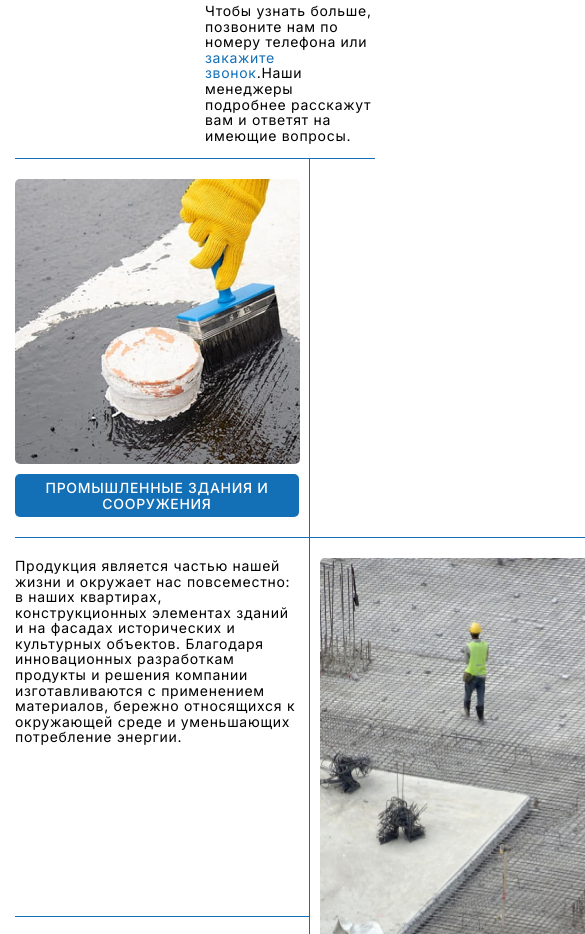
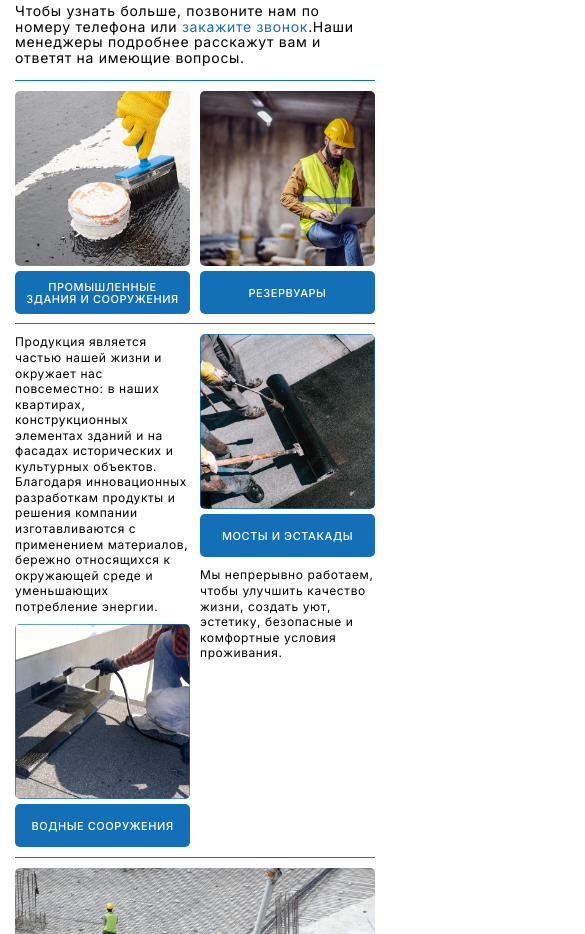
Before and after one commit to Kogut-Pavel/neotek, a website: page src/application.html in a window 390 px wide. Shown: the part 406-1340 px from the top of the page, 585 px wide, since content can reach past the window. Drawn offline with nearby package versions, Linux system fonts and the light colour scheme; files that its build step writes are made by us from their sources.

Commit message:
Adaptive of the application section is ready

```diff
--- a/src/application.html
+++ b/src/application.html
@@ -39,6 +39,7 @@ title: Application
                 </div>
             </div>
             <div class="grid__middle">
+                <div class="grid__middle-block">
                     <div class="div5 grid__item">
                         <p>Продукция является частью нашей жизни и окружает наc повсеместно: в наших квартирах, конструкционных элементах зданий и на фасадах исторических и культурных объектов. Благодаря инновационных разработкам продукты и решения компании изготавливаются с применением материалов, бережно относящихся к окружающей среде и уменьшающих потребление энергии.</p>
                     </div>
@@ -46,16 +47,19 @@ title: Application
                         <img src="assets/images/application/image-3.jpg" alt="#">
                         <button class="btn application__btn">Водные сооружения</button>
                     </div>
+                </div>
                 <div class="div7 grid__item">
                     <img src="assets/images/application/image-4.jpg" alt="#" class="application__bigimg">
                     <button class="btn application__btn">Промышленные полы</button>
                 </div>
+                <div class="grid__middle-block">
                     <div class="div8 grid__item">
                         <img src="assets/images/application/image-5.jpg" alt="#">
                         <button class="btn application__btn">мосты и эстакады</button>
                     </div>
                     <div class="div9 grid__item">
                         <p>Мы непрерывно работаем, чтобы улучшить качество жизни, создать уют, эстетику, безопасные и комфортные условия проживания.</p>
+                    </div>
                 </div>
             </div>
             <div class="grid__bottom">
--- a/src/assets/scss/blocks/application/application-media.scss
+++ b/src/assets/scss/blocks/application/application-media.scss
@@ -0,0 +1,205 @@
+@media (max-width: 1230px) {
+    .application {
+        &__wrapper {
+            position: relative;
+            img:not(.application__bigimg) {
+                width: 348px;
+                max-width: 348px;
+            }
+            &::before,
+            &::after {
+                content: "";
+                position: absolute;
+                left: 50%;
+                width: 1px;
+                background-color: $secondary;
+            }
+            &::before {
+                top: 0;
+                height: 40.3%;
+            }
+            &::after {
+                bottom: 0;
+                height: 33.2%;
+            }
+        }
+        &__btn {
+            max-width: 100%;
+        }
+    }
+
+    .grid__item {
+        padding: 1.5rem 1.2rem;
+        border-right: 0;
+    }
+
+    .div1,
+    .div5,
+    .div6,
+    .div10,
+    .div12 {
+        padding-left: 0;
+    }
+    .div3,
+    .div8,
+    .div9,
+    .div11,
+    .div13 {
+        padding-right: 0;
+    }
+
+    .div5,
+    .div8,
+    .div6,
+    .div9 {
+        border-bottom: none;
+    }
+
+    .grid__top {
+        display: flex;
+    }
+
+    .div2,
+    .div4 {
+        display: none;
+        grid-area: unset;
+    }
+
+    .grid__middle {
+        display: flex;
+        flex-wrap: wrap;
+        .grid__item {
+            min-height: auto;
+        }
+        &-block {
+            max-width: 50%;
+            width: 100%;
+        }
+    }
+    .div7 {
+        width: 100%;
+        padding: 2.4rem 0;
+        border-top: 1px solid $secondary;
+        order: 3;
+        z-index: 99;
+    }
+
+    .grid__bottom {
+        display: flex;
+        flex-wrap: wrap;
+        .grid__item {
+            max-width: 50%;
+        }
+    }
+}
+
+@media (max-width: 767px) {
+    .application {
+        &__ctamore {
+            max-width: 100%;
+        }
+        &__wrapper {
+            img:not(.application__bigimg) {
+                max-width: 100%;
+                object-fit: cover;
+            }
+            &::before,
+            &::after {
+                content: none;
+            }
+        }
+        &__bigimg {
+            max-width: 100%;
+            width: 100%;
+            height: auto;
+        }
+    }
+
+    .div10,
+    .div11 {
+        border-bottom: none;
+    }
+
+    .grid__top {
+        .grid__item {
+            max-width: 50%;
+        }
+    }
+
+    .grid__bottom {
+        justify-content: center;
+    }
+}
+
+@media (max-width: 540px) {
+    .application {
+        &__btn {
+            font-size: 1.2rem;
+        }
+    }
+
+    .grid__item {
+        padding: 1rem 0;
+        gap: 0.5rem;
+        font-size: 1.2rem;
+    }
+
+    .grid__top {
+        gap: 1rem;
+        position: relative;
+        &::after {
+            content: "";
+            position: absolute;
+            bottom: 0;
+            left: 0;
+            height: 1px;
+            width: 100%;
+            background-color: $secondary;
+        }
+    }
+
+    .div1,
+    .div3 {
+        border-bottom: none;
+    }
+
+    .grid__middle {
+        gap: 1rem;
+        &-block {
+            max-width: calc(50% - 0.5rem);
+        }
+        .grid__item {
+            padding-bottom: 0;
+        }
+        .div7 {
+            padding-bottom: 1rem;
+        }
+    }
+
+    .grid__bottom {
+        padding: 1rem 0;
+        gap: 1rem;
+        .grid__item {
+            max-width: calc(50% - 0.5rem);
+            padding: 0;
+            border-bottom: none;
+        }
+        &::after {
+            content: "";
+            position: absolute;
+            bottom: 0;
+            left: 0;
+            height: 1px;
+            width: 100%;
+            background-color: $secondary;
+        }
+    }
+}
+
+@media (max-width: 420px) {
+    .application {
+        &__btn {
+            font-size: 1.1rem;
+        }
+    }
+}
--- a/src/assets/scss/blocks/application/application.scss
+++ b/src/assets/scss/blocks/application/application.scss
@@ -31,7 +31,7 @@
     &__btn {
         max-width: 285px;
         height: 4.3rem;
-        padding: .5rem 1rem;
+        padding: 0.5rem 1rem;
         font-weight: 500;
         background-color: $secondary;
         color: $white;
@@ -39,9 +39,9 @@
         line-height: 111%;
     }
     &__bigimg {
-        height: 664px;
+        height: 590px;
         width: 100%;
-        border-radius: .5rem;
+        border-radius: 0.5rem;
     }
 }
 
@@ -66,25 +66,14 @@
 }
 
 .grid__middle {
-    display: grid;
-    grid-template-columns: 295px 305px 305px 295px;
-    grid-template-rows: repeat(2, 1fr);
-}
-
-.div5 {
-    grid-area: 1 / 1 / 2 / 2;
-}
-.div6 {
-    grid-area: 2 / 1 / 3 / 2;
-}
-.div7 {
-    grid-area: 1 / 2 / 3 / 4;
-}
-.div8 {
-    grid-area: 1 / 4 / 2 / 5;
-}
-.div9 {
-    grid-area: 2 / 4 / 3 / 5;
+    display: flex;
+    align-items: flex-start;
+    &-block {
+        width: 295px;
+    }
+    .grid__item {
+        min-height: 305px;
+    }
 }
 
 .grid__bottom {
@@ -115,11 +104,17 @@
     padding: 2rem 1rem;
 }
 
-.div1, .div5, .div6, .div10 {
+.div1,
+.div5,
+.div6,
+.div10 {
     padding-left: 0;
 }
 
-.div4, .div8, .div9, .div13 {
+.div4,
+.div8,
+.div9,
+.div13 {
     border-right: none;
     padding-right: 0;
 }
```
Also changed, not shown: dist/application.html, dist/assets/css/style.css, dist/assets/css/style.min.css. Lines whose indentation alone changed are shown as unchanged.
